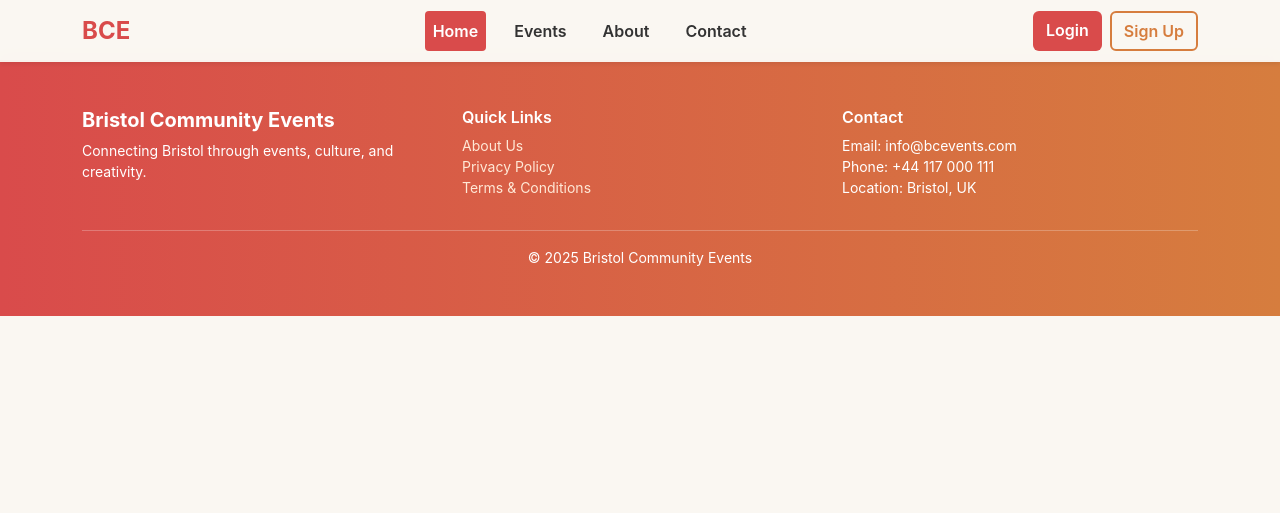
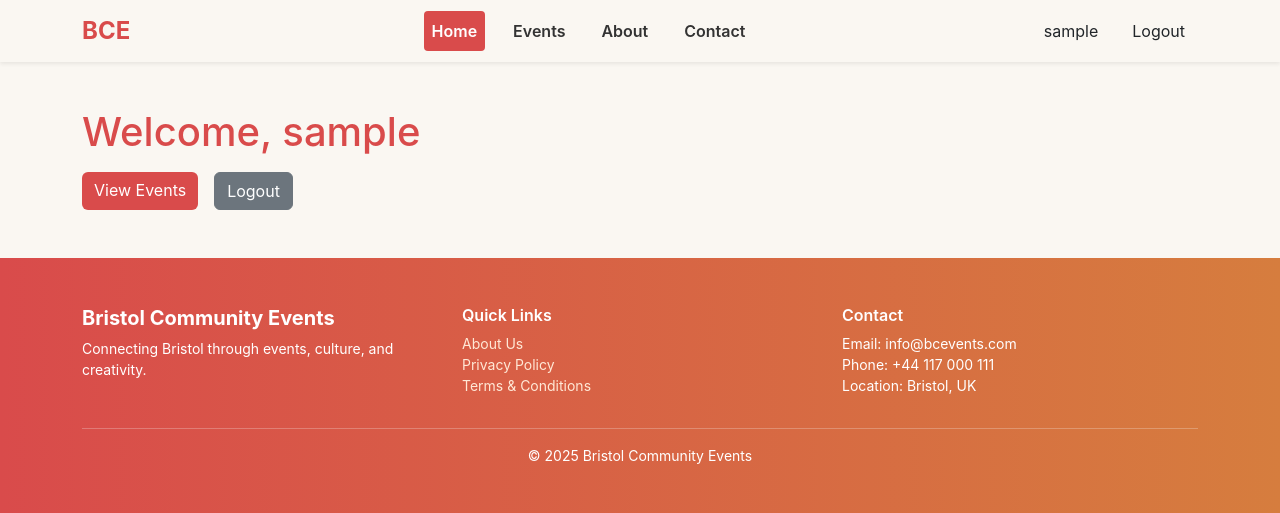
Before and after one commit to Luvjen11/bce-assessment, a Flask app: page /profile in a window 1280 px wide. Shown: the top 513 px of the page. Run offline with Flask 3, Linux system fonts and the light colour scheme; the visitor is signed in with stand-in values (Sample User, id 1).

Commit message:
implement session, logout, login wrapper, basic profile

```diff
--- a/app.py
+++ b/app.py
@@ -7,7 +7,7 @@ import os
 app = Flask(__name__)
 app.secret_key = os.getenv("FLASK_SECRET_KEY")
 
-from auth import auth
+from auth import auth, login_required
 from error import error_page
 app.register_blueprint(auth, url_prefix="/auth")
 app.register_blueprint(error_page)
@@ -333,6 +333,7 @@ def terms():
     return render_template("terms.html")
 
 @app.route("/profile")
+@login_required
 def profile():
     return render_template("profile.html")
 
--- a/auth.py
+++ b/auth.py
@@ -1,13 +1,9 @@
 from flask import Blueprint, render_template, request, redirect, flash, url_for, session, wrappers
 from dbfunc import getConnection
 from werkzeug.security import generate_password_hash, check_password_hash
+from functools import wraps
 
 auth = Blueprint("auth",__name__)
-
-# wrapper to secure endpoint
-# def login_required(f):
-#     @wraps(f)
-#     def wrap():
 
 #sign up endpoint
 @auth.route("/signup", methods = ["POST", "GET"])
@@ -52,15 +48,16 @@ def signup():
 #login endpoint
 @auth.route("/login", methods = ["POST", "GET"])
 def login():
+
     if request.method == "POST":
-        # store session
-        session["username"] = request.form.get("username").strip().lower()
         username = request.form.get("username").strip().lower()
         password = request.form.get("password", "")
+
 
         if not username or not password:
             flash("Username or Password missing")
             return render_template("login.html")
+
 
         conn = getConnection()
         if conn is None or not conn.is_connected():
@@ -69,8 +66,11 @@ def login():
         cursor = None
         try:
             cursor = conn.cursor()
-            cursor.execute("SELECT user_id, username, password_hash FROM users WHERE username = %s",
-                        (username,))
+            cursor.execute("""
+                SELECT user_id, username, password_hash
+                FROM users
+                WHERE username = %s
+            """, (username,))
             user = cursor.fetchone()
 
             if not user or not check_password_hash(user[2], password):
@@ -81,18 +81,19 @@ def login():
             session["user_id"] = user[0]
             session["username"] = user[1]
 
-            # TODO: search for how to redirect user to the page they were in
+            flash("Login Successful")
             return redirect(url_for("profile"))
 
         except Exception:
-            return "Login failed"
+                return "Login failed", 500
+
         finally:
             if cursor:
                 cursor.close()
             conn.close()
 
+    return render_template("login.html")
 
-    return render_template("login.html")
 
 #logout endpoint
 @auth.route("/logout")
@@ -101,3 +102,14 @@ def logout():
     session.clear()
     flash("User successfully logged out")
     return redirect(url_for("auth.login"))
+
+# wrapper to secure endpoint
+def login_required(f):
+    @wraps(f)
+    def wrap(*args, **kwargs):
+        if 'user_id' in session:
+            return f(*args, **kwargs)
+        else:
+            flash("Please log in to access page.")
+            return redirect(url_for("auth.login"))
+    return wrap
--- a/templates/base.html
+++ b/templates/base.html
@@ -51,8 +51,13 @@
           </ul>
 
           <div class="d-flex">
-            <a href="/auth/login" class="btn btn-login me-2">Login</a>
-            <a href="/auth/signup" class="btn btn-signup">Sign Up</a>
+            {% if session.get("user_id") %}
+              <a href="{{ url_for('profile') }}" class="btn btn-profile me-2">{{session.get("username")}}</a>
+              <a href="{{ url_for('auth.logout') }}" class="btn btn-logout">Logout</a>
+            {% else %}
+              <a href="/auth/login" class="btn btn-login me-2">Login</a>
+              <a href="/auth/signup" class="btn btn-signup">Sign Up</a>
+            {% endif %}
           </div>
         </div>
       </div>
--- a/templates/profile.html
+++ b/templates/profile.html
@@ -1,5 +1,15 @@
 {% extends "base.html" %}
 
 {% block content %}
+<section class="container py-5">
+    <div>
+        <h1 class="mb-3" style="color: var(--primary-color)">Welcome, {{session.username}} </h1>
+        <p></p>
+        <div class="d-flex gap-3 flex-wrap">
+            <a href="{{url_for('events')}}" class="btn btn-primary">View Events</a>
+            <a href="{{url_for('auth.logout')}}" class="btn btn-secondary">Logout</a>
+        </div>
+    </div>
+</section>
 
 {% endblock %}
```
